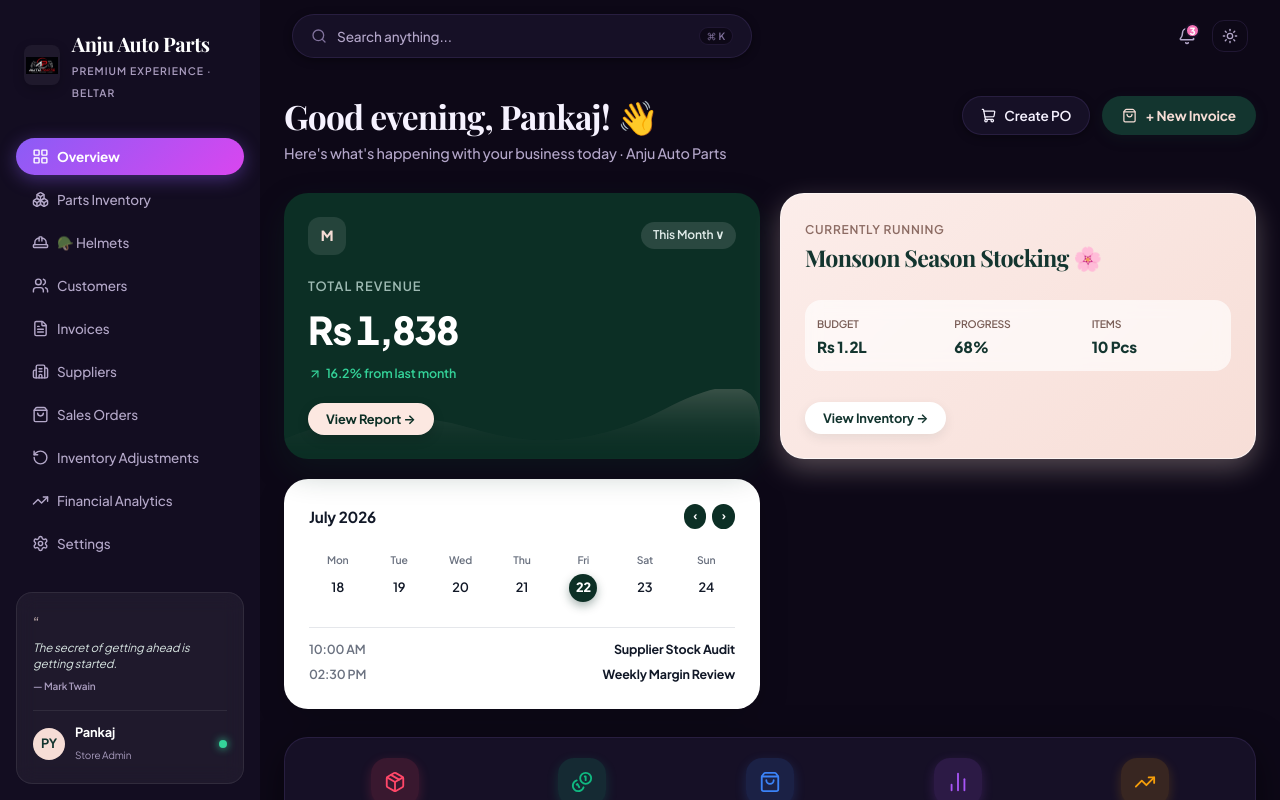
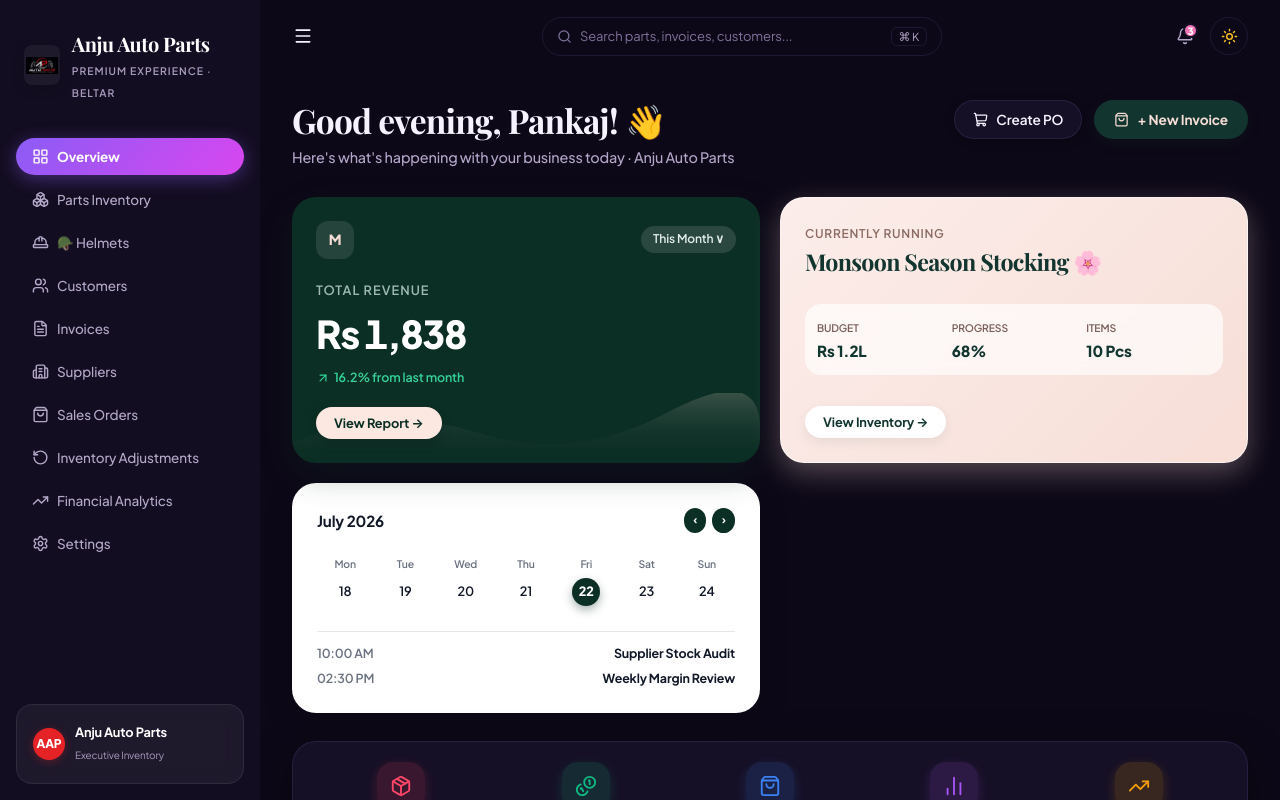
Before and after one commit to Pankaj-sudo/AAP-inventory-system, a React (Vite) app: page / in a window 1280 px wide. Built offline with nearby package versions, Linux system fonts and the light colour scheme; a web font is replaced by a local one.

Commit message:
revert: remove login screen and restore direct app access

```diff
--- a/src/App.tsx
+++ b/src/App.tsx
@@ -129,11 +129,12 @@ export const App: React.FC = () => {
     { id: 'settings', label: 'Settings', icon: SettingsIcon },
   ];
 
+  if (isAppLoading) {
+    return <InitialSplashScreen onComplete={() => setIsAppLoading(false)} />;
+  }
+
   return (
     <>
-      {isAppLoading && (
-        <InitialSplashScreen onComplete={() => setIsAppLoading(false)} />
-      )}
       <div style={{ display: 'flex', height: '100vh', width: '100vw', overflow: 'hidden' }}>
 
       {/* 1. Desktop Sidebar Panel (Velora Luxury Deep Forest Theme) */}
@@ -219,7 +220,7 @@ export const App: React.FC = () => {
           })}
         </nav>
 
-        {/* Bottom Quote Card & User profile */}
+        {/* Bottom User profile */}
         <div style={{ padding: '1rem' }}>
           <div
             style={{
@@ -232,43 +233,28 @@ export const App: React.FC = () => {
               overflow: 'hidden'
             }}
           >
-            <div style={{ fontSize: '1rem', color: '#f6ddd6', opacity: 0.8, marginBottom: '4px' }}>“</div>
-            <p style={{ fontSize: '0.725rem', color: '#d8e5e2', fontStyle: 'italic', lineHeight: 1.4, margin: 0 }}>
-              The secret of getting ahead is getting started.
-            </p>
-            <span style={{ fontSize: '0.625rem', color: 'var(--text-sidebar-sub)', display: 'block', marginTop: '6px', fontWeight: 600 }}>— Mark Twain</span>
-
-            <div style={{ display: 'flex', alignItems: 'center', gap: '10px', marginTop: '1rem', paddingTop: '0.75rem', borderTop: '1px solid rgba(255, 255, 255, 0.08)' }}>
+            <div style={{ display: 'flex', alignItems: 'center', gap: '10px' }}>
               <div
                 style={{
                   width: '32px',
                   height: '32px',
                   borderRadius: '50%',
-                  backgroundColor: '#f6ddd6',
+                  backgroundColor: '#E52326',
                   display: 'flex',
                   alignItems: 'center',
                   justifyContent: 'center',
-                  fontWeight: 700,
-                  fontSize: '0.8rem',
-                  color: '#13352f'
+                  fontWeight: 800,
+                  fontSize: '0.75rem',
+                  color: '#ffffff',
+                  boxShadow: '0 2px 8px rgba(229,35,38,0.3)'
                 }}
               >
-                PY
+                AAP
               </div>
               <div style={{ flex: 1, minWidth: 0 }}>
-                <span style={{ fontSize: '0.8rem', fontWeight: 700, display: 'block', color: '#ffffff', whiteSpace: 'nowrap', overflow: 'hidden', textOverflow: 'ellipsis' }}>Pankaj</span>
-                <span style={{ fontSize: '0.625rem', color: 'var(--text-sidebar-sub)' }}>Store Admin</span>
+                <span style={{ fontSize: '0.8rem', fontWeight: 700, display: 'block', color: '#ffffff', whiteSpace: 'nowrap', overflow: 'hidden', textOverflow: 'ellipsis' }}>Anju Auto Parts</span>
+                <span style={{ fontSize: '0.625rem', color: 'var(--text-sidebar-sub)' }}>Executive Inventory</span>
               </div>
-              <span
-                style={{
-                  width: '8px',
-                  height: '8px',
-                  borderRadius: '50%',
-                  backgroundColor: '#34d399',
-                  boxShadow: '0 0 8px #34d399'
-                }}
-                title="Online Admin"
-              />
             </div>
           </div>
         </div>
@@ -287,7 +273,9 @@ export const App: React.FC = () => {
           >
             <div style={{ padding: '1.25rem 1.5rem', borderBottom: '1px solid rgba(255,255,255,0.08)', display: 'flex', alignItems: 'center', justifyContent: 'space-between' }}>
               <div style={{ display: 'flex', alignItems: 'center', gap: '10px' }}>
-                <div style={{ width: '32px', height: '32px', borderRadius: '50%', background: '#f6ddd6', display: 'flex', alignItems: 'center', justifyContent: 'center', color: '#13352f', fontWeight: 800 }}>🌸</div>
+                <div style={{ width: '36px', height: '36px', borderRadius: '8px', backgroundColor: 'rgba(255,255,255,0.05)', display: 'flex', alignItems: 'center', justifyContent: 'center', padding: '2px' }}>
+                  <img src="/logo.png" alt="AAP Logo" style={{ width: '100%', height: '100%', objectFit: 'contain' }} />
+                </div>
                 <div>
                   <span style={{ fontWeight: 700, fontSize: '1rem', color: '#ffffff', display: 'block', fontFamily: 'var(--font-display)' }}>Anju Auto Parts</span>
                   <span style={{ fontSize: '0.65rem', color: 'var(--text-sidebar-sub)' }}>Beltar, Udayapur</span>
@@ -348,88 +336,84 @@ export const App: React.FC = () => {
           {/* Mobile Hamburger Toggle Button */}
           <button
             type="button"
-            className="mobile-hamburger-btn"
-            onClick={() => setIsMobileNavOpen(!isMobileNavOpen)}
-            style={{
-              display: 'none',
-              padding: '8px',
-              borderRadius: '9999px',
-              border: '1px solid var(--border-color)',
-              backgroundColor: 'var(--bg-panel)',
-              color: 'var(--text-primary)',
-              cursor: 'pointer'
-            }}
+            className="btn btn-ghost mobile-nav-toggle"
+            onClick={() => setIsMobileNavOpen(true)}
+            aria-label="Open navigation drawer"
+            style={{ color: 'var(--text-primary)' }}
           >
             <Menu size={20} />
           </button>
 
-          {/* Quick Search - Centered SaaS style */}
-          <div className="header-search-container" style={{ flex: 1, maxWidth: '460px' }}>
+          {/* Search Trigger */}
+          <div style={{ flex: 1, maxWidth: '400px', display: 'flex', alignItems: 'center' }}>
             <button
-              type="button"
               onClick={() => setIsCmdOpen(true)}
               style={{
                 display: 'flex',
                 alignItems: 'center',
-                gap: '10px',
-                padding: '10px 18px',
-                height: '44px',
+                justifyContent: 'space-between',
+                width: '100%',
+                padding: '9px 14px',
                 borderRadius: '9999px',
-                backgroundColor: 'var(--bg-panel)',
                 border: '1px solid var(--border-color)',
+                backgroundColor: 'var(--bg-card)',
                 color: 'var(--text-tertiary)',
-                fontSize: '0.85rem',
+                fontSize: '13px',
                 cursor: 'pointer',
-                width: '100%',
-                textAlign: 'left',
-                boxShadow: 'var(--shadow-sm)',
-                transition: 'all 150ms ease'
+                transition: 'border-color 150ms ease',
               }}
-              className="search-cmd-btn"
             >
-              <Search size={16} style={{ color: 'var(--text-tertiary)' }} />
-              <span className="search-cmd-text" style={{ flex: 1, fontWeight: 450, color: 'var(--text-secondary)' }}>Search anything...</span>
-              <span
-                className="cmd-k-shortcut"
+              <div style={{ display: 'flex', alignItems: 'center', gap: '8px' }}>
+                <Search size={15} />
+                <span>Search parts, invoices, customers...</span>
+              </div>
+              <kbd
                 style={{
-                  fontSize: '0.625rem',
-                  backgroundColor: 'var(--bg-app)',
-                  padding: '2px 7px',
-                  borderRadius: '9999px',
-                  border: '1px solid var(--border-color)',
-                  display: 'flex',
+                  display: 'inline-flex',
                   alignItems: 'center',
                   gap: '2px',
-                  fontWeight: 600,
-                  color: 'var(--text-tertiary)'
+                  padding: '2px 7px',
+                  borderRadius: '6px',
+                  backgroundColor: 'var(--bg-subtle)',
+                  border: '1px solid var(--border-color)',
+                  fontSize: '11px',
+                  fontFamily: 'inherit',
+                  color: 'var(--text-secondary)'
                 }}
               >
-                <Command size={9} /> K
-              </span>
+                <Command size={11} /> K
+              </kbd>
             </button>
           </div>
 
-          {/* Header Actions */}
+          {/* Header Action Tools */}
           <div style={{ display: 'flex', alignItems: 'center', gap: '10px' }}>
-
-            {/* Notification Bell Center */}
             <NotificationBell onNavigate={handleNavigate} />
 
             <button
-              type="button"
               onClick={toggleDarkMode}
               className="btn btn-ghost"
-              style={{ padding: '7px 9px', borderRadius: 'var(--radius-sm)', border: '1px solid var(--border-color)' }}
-              title={isDarkMode ? 'Switch to Light Mode' : 'Switch to Dark Mode'}
+              style={{
+                width: '38px',
+                height: '38px',
+                padding: 0,
+                borderRadius: '50%',
+                display: 'flex',
+                alignItems: 'center',
+                justifyContent: 'center',
+                color: 'var(--text-secondary)',
+                border: '1px solid var(--border-color)',
+                backgroundColor: 'var(--bg-card)',
+              }}
+              title={isDarkMode ? 'Switch to Light Luxury Theme' : 'Switch to Midnight Dark Theme'}
             >
-              {isDarkMode ? <Sun size={16} /> : <Moon size={16} />}
+              {isDarkMode ? <Sun size={17} color="#fbbf24" /> : <Moon size={17} />}
             </button>
-
           </div>
         </header>
 
-        {/* Dynamic Screen View Content */}
-        <main style={{ flex: 1, padding: '1.5rem', overflowY: 'auto' }}>
+        {/* Dynamic Route Screen Panel */}
+        <main className="app-main-content" style={{ flex: 1, overflowY: 'auto', padding: '1.75rem 2rem 3rem' }}>
           {currentScreen === 'dashboard' && (
             <Dashboard
               onNavigate={handleNavigate}
```
